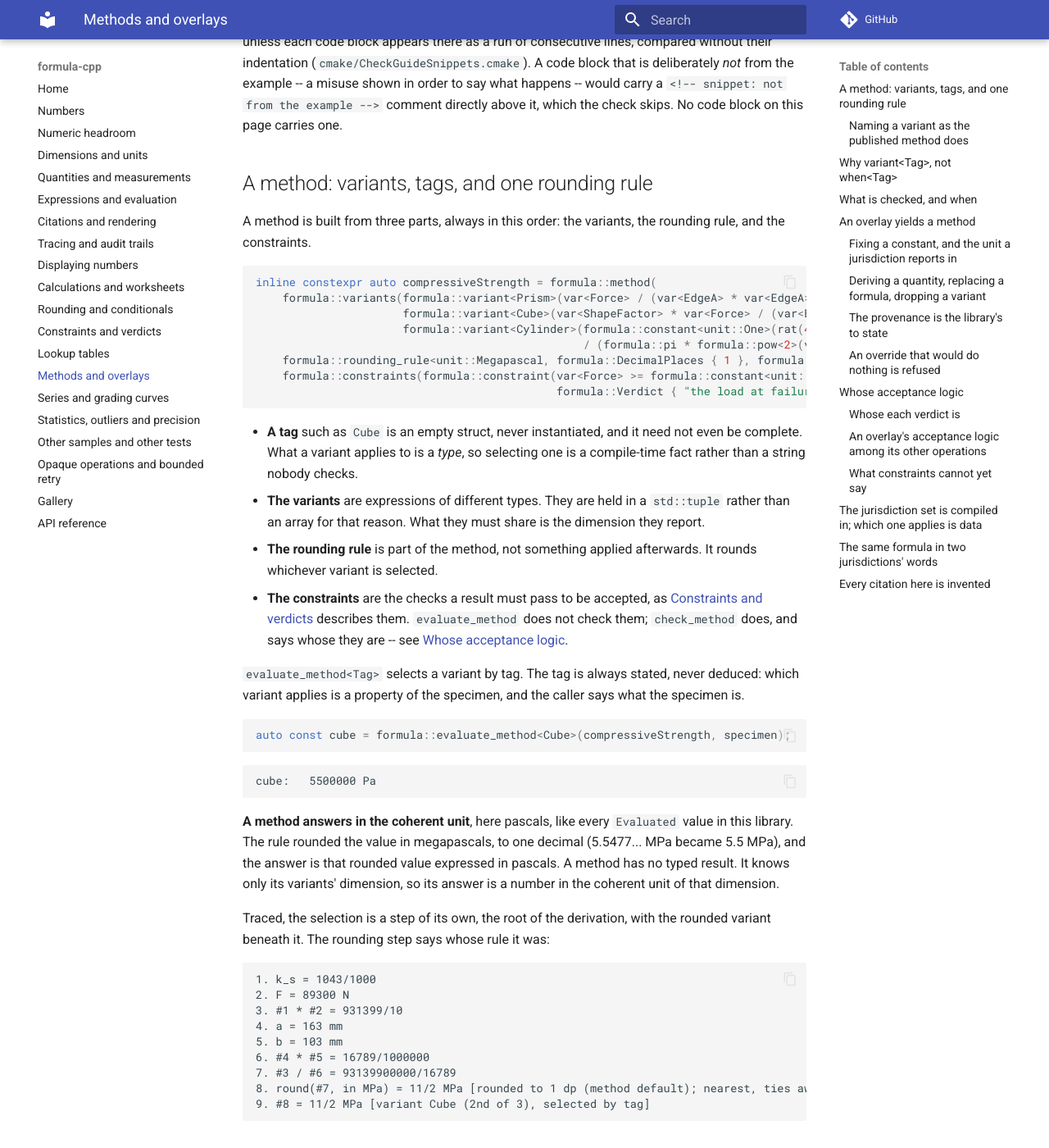
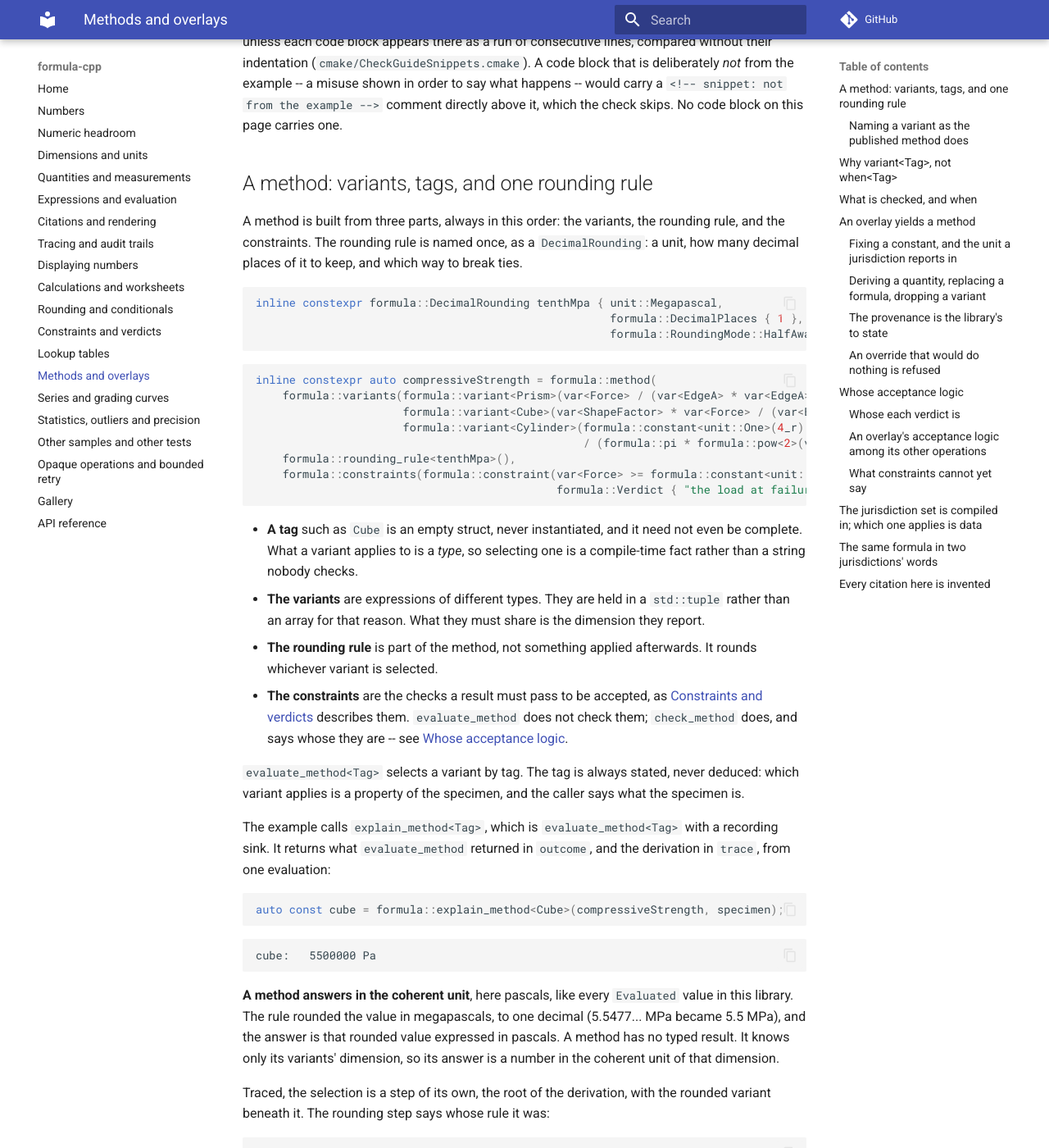
Before and after one commit to LASTRADA-Software/formula-cpp, an MkDocs documentation site: the page built from docs/methods-and-overlays.md, in a window 1280 px wide and 1400 px high, scrolled down 599 px. Shown: the whole window at 82% size. Built offline with MkDocs 1.6.1 and Material for MkDocs 9.7.7, drawn with Linux system fonts in a browser that asks for light colours; comment, search, counter and statistics services are not loaded; some of the changed text lies outside the part shown.

Commit message:
docs(examples): write the methods, records and series examples in the short spellings
The three examples and the guides that quote them now read the way the
library is meant to be used: exact decimals with _r, inputs as
Measured<Q> { n }, series as measured_series<Q>(130, 210, 95), bands as
band(low, high), the method's rounding named once as a DecimalRounding,
and a formula evaluated repeatedly bound with yields<Q>. The hand-built
trace blocks are explain_method, explain_check_method, explain_series,
explain_curve and explain_conformity, or traced around a verb that has
no twin, and each evaluation is run once and read for both its value and
its derivation. The local rat, m<Q>, exact, trace and outcome_word
helpers are gone; constraint outcomes print with the library's own
formatting.

Every checked result is tested before it is read, and everything prints
with std::println. The programs print exactly what they printed before,
so the guides' quoted output is unchanged; only their quoted code moved.

Signed-off-by: Christian Parpart <c.parpart@lastrada.net>

````diff
--- a/docs/methods-and-overlays.md
+++ b/docs/methods-and-overlays.md
@@ -33,16 +33,24 @@
 ## A method: variants, tags, and one rounding rule
 
 A method is built from three parts, always in this order: the variants, the
-rounding rule, and the constraints.
+rounding rule, and the constraints. The rounding rule is named once, as a
+`DecimalRounding`: a unit, how many decimal places of it to keep, and which way
+to break ties.
+
+```cpp
+inline constexpr formula::DecimalRounding tenthMpa { unit::Megapascal,
+                                                     formula::DecimalPlaces { 1 },
+                                                     formula::RoundingMode::HalfAwayFromZero };
+```
 
 ```cpp
 inline constexpr auto compressiveStrength = formula::method(
     formula::variants(formula::variant<Prism>(var<Force> / (var<EdgeA> * var<EdgeA>)),
                       formula::variant<Cube>(var<ShapeFactor> * var<Force> / (var<EdgeA> * var<EdgeB>)),
-                      formula::variant<Cylinder>(formula::constant<unit::One>(rat(4)) * var<Force>
+                      formula::variant<Cylinder>(formula::constant<unit::One>(4_r) * var<Force>
                                                  / (formula::pi * formula::pow<2>(var<Diameter>)))),
-    formula::rounding_rule<unit::Megapascal, formula::DecimalPlaces { 1 }, formula::RoundingMode::HalfAwayFromZero>(),
-    formula::constraints(formula::constraint(var<Force> >= formula::constant<unit::Kilonewton>(rat(473, 10)),
+    formula::rounding_rule<tenthMpa>(),
+    formula::constraints(formula::constraint(var<Force> >= formula::constant<unit::Kilonewton>(47.3_r),
                                              formula::Verdict { "the load at failure is below 47.3 kN" })));
 ```
 
@@ -63,8 +71,12 @@
 never deduced: which variant applies is a property of the specimen, and the
 caller says what the specimen is.
 
+The example calls `explain_method<Tag>`, which is `evaluate_method<Tag>` with a
+recording sink. It returns what `evaluate_method` returned in `outcome`, and
+the derivation in `trace`, from one evaluation:
+
 ```cpp
-auto const cube = formula::evaluate_method<Cube>(compressiveStrength, specimen);
+auto const cube = formula::explain_method<Cube>(compressiveStrength, specimen);
 ```
 
 ```text
@@ -247,7 +259,7 @@
 
 ```cpp
 inline constexpr auto north =
-    formula::overlay(formula::with_constant<ShapeFactor>(rat(863, 1000), northConstant),
+    formula::overlay(formula::with_constant<ShapeFactor>(0.863_r, northConstant),
                      formula::with_rounding<unit::NewtonPerSquareMillimetre,
                                             formula::DecimalPlaces { 2 },
                                             formula::RoundingMode::HalfAwayFromZero>(northRounding));
@@ -291,7 +303,7 @@
 ```cpp
 inline constexpr auto south = formula::overlay(
     formula::replace_variant<Cylinder>(
-        var<Force> / (formula::constant<unit::One>(rat(1127, 1000)) * formula::pow<2>(var<Diameter>)), southReplacement),
+        var<Force> / (formula::constant<unit::One>(1.127_r) * formula::pow<2>(var<Diameter>)), southReplacement),
     formula::add_derived<ShapeFactor>(var<EdgeB> / var<EdgeA>, southDefinition),
     formula::prune_variant<Prism>(southScope));
 ```
@@ -501,9 +513,9 @@
 
 ```cpp
 inline constexpr auto west = formula::overlay(formula::with_constraints(
-    formula::constraints(formula::constraint(var<Force> >= formula::constant<unit::Kilonewton>(rat(973, 10)),
+    formula::constraints(formula::constraint(var<Force> >= formula::constant<unit::Kilonewton>(97.3_r),
                                              formula::Verdict { "the load at failure is below 97.3 kN" }),
-                         formula::constraint(var<EdgeA> <= formula::number(rat(173, 100)) * var<EdgeB>,
+                         formula::constraint(var<EdgeA> <= formula::number(1.73_r) * var<EdgeB>,
                                              formula::Verdict { "the loaded face is more than 1.73 times as long as wide" })),
     westAcceptance));
 ```
@@ -514,9 +526,13 @@
 verdicts](constraints.md) gives:
 
 ```cpp
-auto const baseOutcomes = formula::check_method(compressiveStrength, specimen);
-auto const westOutcomes = formula::check_method(western, specimen);
+auto const baseCheck = formula::explain_check_method(compressiveStrength, specimen);
+auto const westCheck = formula::explain_check_method(western, specimen);
 ```
+
+`explain_check_method` is `check_method` with a recording sink: it returns the
+outcomes in `outcome` and the derivation in `trace`, from one run. Here are the
+outcomes:
 
 ```text
 base: 1 constraint(s)
@@ -656,7 +672,7 @@
 /// A later revision of the west's annex, applied on top of the west's method:
 /// its one constraint is all the stacked method checks.
 inline constexpr auto westRevised = formula::overlay(formula::with_constraints(
-    formula::constraints(formula::constraint(var<Force> >= formula::constant<unit::Kilonewton>(rat(831, 10)),
+    formula::constraints(formula::constraint(var<Force> >= formula::constant<unit::Kilonewton>(83.1_r),
                                              formula::Verdict { "the load at failure is below 83.1 kN" })),
     westRevision));
 
@@ -744,12 +760,11 @@
 ```
 
 The symbol moves and the meaning stays: in the south, `b` is the first loaded
-edge. A trace records symbols **when the method is evaluated**, so the sink
-must be given the same vocabulary as the page:
+edge. A trace records symbols **when the method is evaluated**, so the trace
+must be recorded with the same vocabulary as the page:
 
 ```cpp
-formula::Trace<> trace {};
-(void) formula::evaluate_method<Cube>(compressiveStrength, specimen, formula::RecordingSink { trace, southernWords });
+auto const southernRun = formula::explain_method<Cube>(compressiveStrength, specimen, southernWords);
 ```
 
 ```text
````
Also changed, not shown: docs/records.md (+8 -8 lines), docs/series.md (+13 -8 lines), 3 other files.
